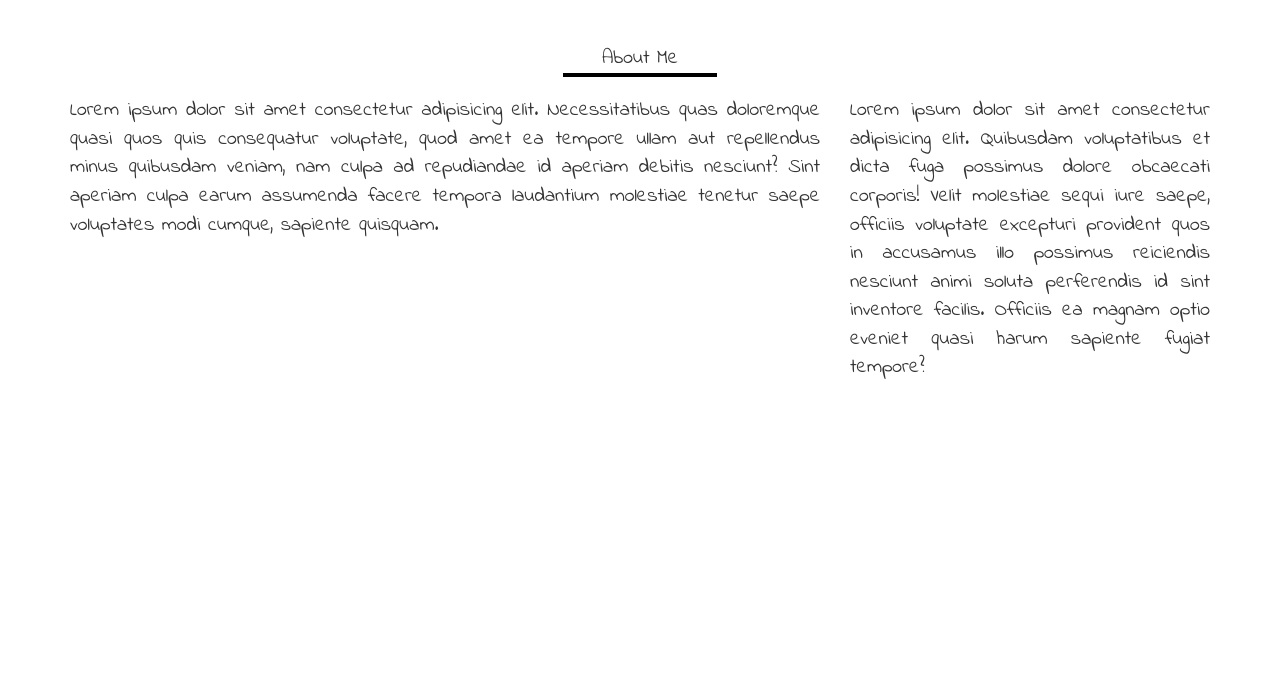
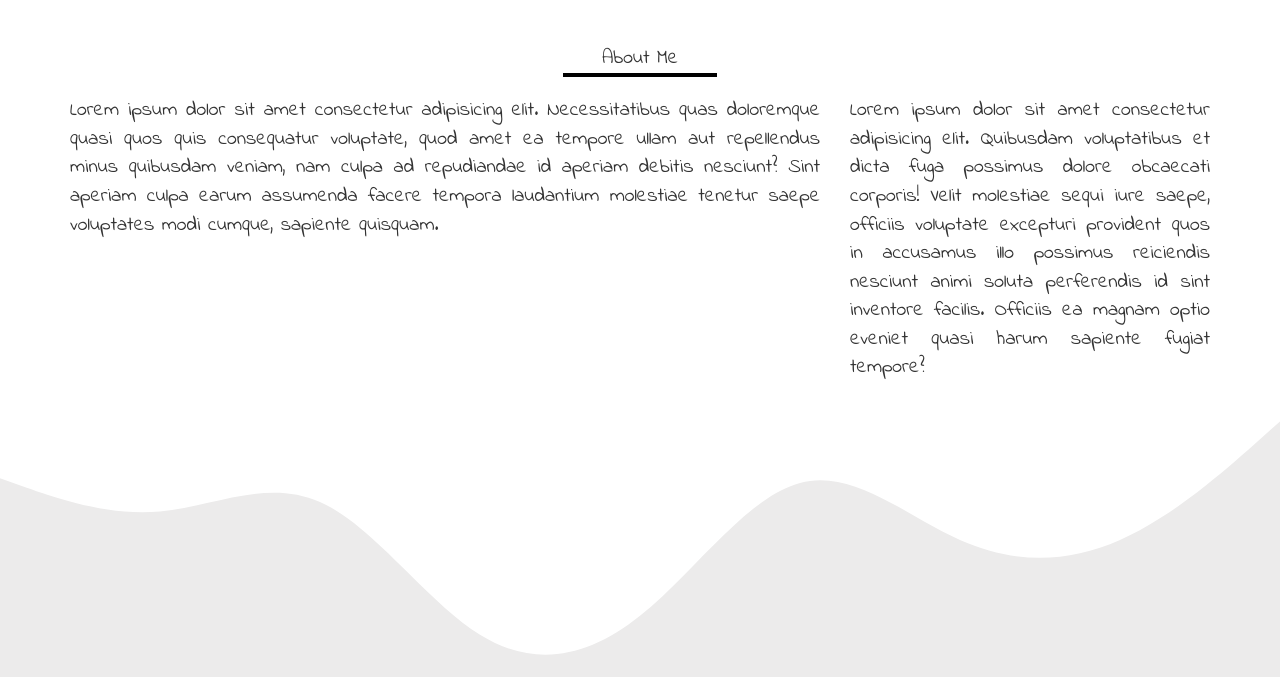
Before and after one commit to waminha/web-portfolio, a plain HTML site: page index.html in a window 1280 px wide. Shown: the part 442-1124 px from the top of the page. Before the commit the page ends 835 px from the top, so only its background shows below. Drawn offline with nearby package versions, Linux system fonts and the light colour scheme.

Commit message:
merubah isi about

```diff
--- a/index.html
+++ b/index.html
@@ -85,6 +85,13 @@
           </div>
         </div>
       </div>
+      <svg xmlns="http://www.w3.org/2000/svg" viewBox="0 0 1440 320">
+        <path
+          fill="#ecebeb"
+          fill-opacity="1"
+          d="M0,96L30,106.7C60,117,120,139,180,133.3C240,128,300,96,360,122.7C420,149,480,235,540,272C600,309,660,299,720,250.7C780,203,840,117,900,101.3C960,85,1020,139,1080,165.3C1140,192,1200,192,1260,165.3C1320,139,1380,85,1410,58.7L1440,32L1440,320L1410,320C1380,320,1320,320,1260,320C1200,320,1140,320,1080,320C1020,320,960,320,900,320C840,320,780,320,720,320C660,320,600,320,540,320C480,320,420,320,360,320C300,320,240,320,180,320C120,320,60,320,30,320L0,320Z"
+        ></path>
+      </svg>
     </section>
     <!-- akhir about -->
 
```
